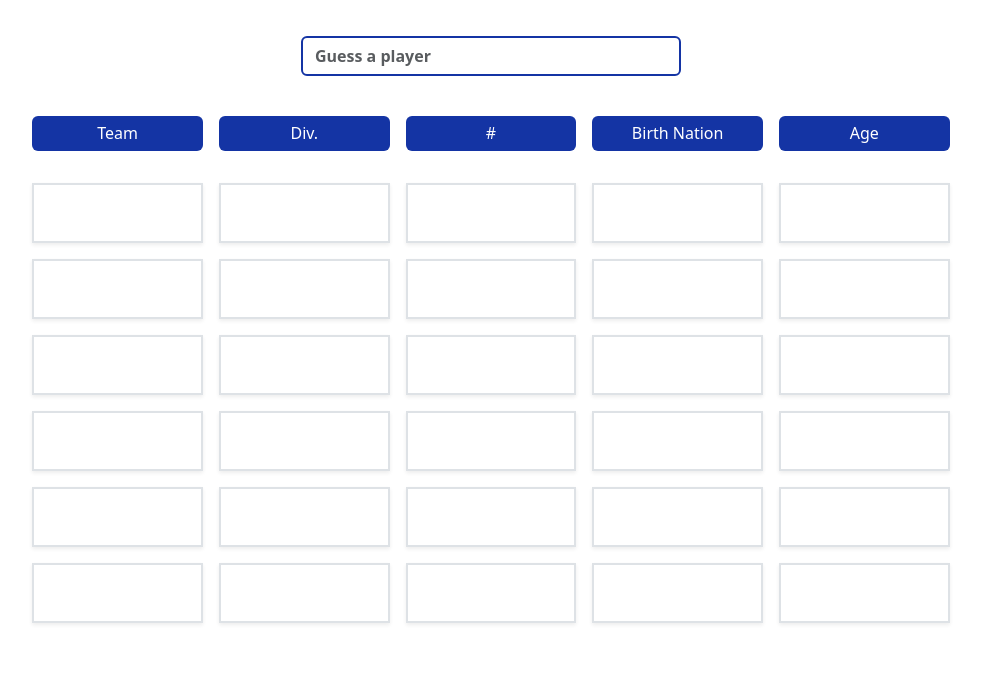
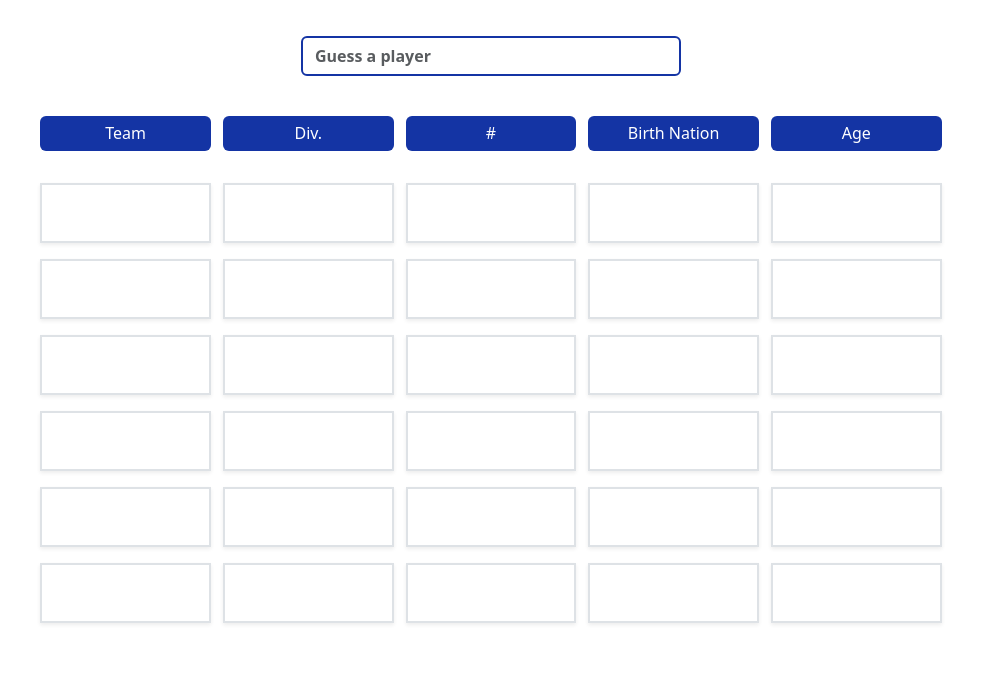
Before and after one commit to am0307/NHL-Guess-the-Shot, a Flask app: page / in a window 1280 px wide. Shown: the part 567-1254 px from the top of the page, without its empty margins (149-1130 px from the left). After the commit the page ends 1191 px from the top, so only its background shows below. Run offline with Flask 3, Linux system fonts and the light colour scheme; some libraries are stand-ins or nearby versions.

Commit message:
Adjust fit of column headers and info boxes for smaller devices

```diff
--- a/static/js/game-logic.js
+++ b/static/js/game-logic.js
@@ -260,7 +260,7 @@ if (copyWinBtn) { // Check if button exists prior to adding event listener
     copyWinBtn.addEventListener("click", function() {
         const textToCopy = document.querySelector("#share-result-win .modal-body").innerText;
 
-        // Make sharable text have working line breaks when copied
+        // Make sharable text that has working line breaks when copied
         const copyableText = textToCopy.replace(/<br>/g, '\n');
 
         // Change button text to "Copied!" for 2 seconds
@@ -281,7 +281,7 @@ if (copyLossBtn) { // Check if button exists prior to adding event listener
     copyLossBtn.addEventListener("click", function() {
         const textToCopy = document.querySelector("#share-result-loss .modal-body").innerText;
 
-        // Make sharable text have working line breaks when copied
+        // Make sharable text that has working line breaks when copied
         const copyableText = textToCopy.replace(/<br>/g, '\n');
 
         // Change button text to "Copied!" for 2 seconds
--- a/static/style.css
+++ b/static/style.css
@@ -98,11 +98,20 @@ video {
   overflow-wrap: anywhere;
   padding-left: 0.15rem !important;
   padding-right: 0.15rem !important;
+  margin-left: 6px;
+  margin-right: 6px;
+  min-width: 60px;
 }
 
 [class^="player-info-"] * {
   margin: 0;
   padding: 0;
+}
+
+.column-headers {
+  margin-left: 6px;
+  margin-right: 6px;
+  min-width: 60px;
 }
 
 .player-option {
--- a/templates/base.html
+++ b/templates/base.html
@@ -140,65 +140,65 @@
             <div class="col-9 col-md-8 col-xxl-6">
                 <!-- Headers -->
                 <div class="row row-cols-5 flex-nowrap justify-content-center my-3 d-flex align-items-stretch">
-                    <h6 class="column-headers colour-changing column-tooltip col mx-2 mb-2 px-2 py-2 rounded mb-0 d-flex align-items-center justify-content-center" data-bs-placement="top" title="The player's current team.">Team</h6>
-                    <h6 class="column-headers colour-changing column-tooltip col mx-2 mb-2 px-2 py-2 rounded mb-0 d-flex align-items-center justify-content-center" data-bs-placement="top" title="The player's division, appears yellow when player conferences match.">Div.</h6>
-                    <h6 class="column-headers colour-changing column-tooltip col mx-2 mb-2 px-2 py-2 rounded mb-0 d-flex align-items-center justify-content-center" data-bs-placement="top" title="The player's number, appears yellow when within 10 of the correct answer.">#</h6>
-                    <h6 class="column-headers colour-changing column-tooltip col mx-2 mb-2 px-2 py-2 rounded mb-0 d-flex align-items-center justify-content-center" data-bs-placement="top" title="The player's country of birth.">Birth Nation</h6>
-                    <h6 class="column-headers colour-changing column-tooltip col mx-2 mb-2 px-2 py-2 rounded mb-0 d-flex align-items-center justify-content-center" data-bs-placement="top" title="The player's age, appears yellow when within 3 of the correct answer.">Age</h6>
+                    <h6 class="column-headers colour-changing column-tooltip col mb-2 px-2 py-2 rounded mb-0 d-flex align-items-center justify-content-center" data-bs-placement="top" title="The player's current team.">Team</h6>
+                    <h6 class="column-headers colour-changing column-tooltip col mb-2 px-2 py-2 rounded mb-0 d-flex align-items-center justify-content-center" data-bs-placement="top" title="The player's division, appears yellow when player conferences match.">Div.</h6>
+                    <h6 class="column-headers colour-changing column-tooltip col mb-2 px-2 py-2 rounded mb-0 d-flex align-items-center justify-content-center" data-bs-placement="top" title="The player's number, appears yellow when within 10 of the correct answer.">#</h6>
+                    <h6 class="column-headers colour-changing column-tooltip col mb-2 px-2 py-2 rounded mb-0 d-flex align-items-center justify-content-center" data-bs-placement="top" title="The player's country of birth.">Birth Nation</h6>
+                    <h6 class="column-headers colour-changing column-tooltip col mb-2 px-2 py-2 rounded mb-0 d-flex align-items-center justify-content-center" data-bs-placement="top" title="The player's age, appears yellow when within 3 of the correct answer.">Age</h6>
                 </div>
                 <!-- Display guess rows -->
                 <div id="guess-1">
                     <div class="row row-cols-5 flex-nowrap justify-content-center">
-                        <div class="player-info-1 shadow-sm col m-2 border-2 border team"></div>
-                        <div class="player-info-1 shadow-sm col m-2 border-2 border division"></div>
-                        <div class="player-info-1 shadow-sm col m-2 border-2 border number"></div>
-                        <div class="player-info-1 shadow-sm col m-2 border-2 border nation"></div>
-                        <div class="player-info-1 shadow-sm col m-2 border-2 border age"></div>
+                        <div class="player-info-1 shadow-sm col my-2 border-2 border team"></div>
+                        <div class="player-info-1 shadow-sm col my-2 border-2 border division"></div>
+                        <div class="player-info-1 shadow-sm col my-2 border-2 border number"></div>
+                        <div class="player-info-1 shadow-sm col my-2 border-2 border nation"></div>
+                        <div class="player-info-1 shadow-sm col my-2 border-2 border age"></div>
                     </div>
                 </div>
                 <div id="guess-2">
                     <div class="row row-cols-5 flex-nowrap justify-content-center">
-                        <div class="player-info-2 shadow-sm col m-2 border-2 border team"></div>
-                        <div class="player-info-2 shadow-sm col m-2 border-2 border division"></div>
-                        <div class="player-info-2 shadow-sm col m-2 border-2 border number"></div>
-                        <div class="player-info-2 shadow-sm col m-2 border-2 border nation"></div>
-                        <div class="player-info-2 shadow-sm col m-2 border-2 border age"></div>
+                        <div class="player-info-2 shadow-sm col my-2 border-2 border team"></div>
+                        <div class="player-info-2 shadow-sm col my-2 border-2 border division"></div>
+                        <div class="player-info-2 shadow-sm col my-2 border-2 border number"></div>
+                        <div class="player-info-2 shadow-sm col my-2 border-2 border nation"></div>
+                        <div class="player-info-2 shadow-sm col my-2 border-2 border age"></div>
                     </div>
                 </div>
                 <div id="guess-3">
                     <div class="row row-cols-5 flex-nowrap justify-content-center">
-                        <div class="player-info-3 shadow-sm col m-2 border-2 border team"></div>
-                        <div class="player-info-3 shadow-sm col m-2 border-2 border division"></div>
-                        <div class="player-info-3 shadow-sm col m-2 border-2 border number"></div>
-                        <div class="player-info-3 shadow-sm col m-2 border-2 border nation"></div>
-                        <div class="player-info-3 shadow-sm col m-2 border-2 border age"></div>
+                        <div class="player-info-3 shadow-sm col my-2 border-2 border team"></div>
+                        <div class="player-info-3 shadow-sm col my-2 border-2 border division"></div>
+                        <div class="player-info-3 shadow-sm col my-2 border-2 border number"></div>
+                        <div class="player-info-3 shadow-sm col my-2 border-2 border nation"></div>
+                        <div class="player-info-3 shadow-sm col my-2 border-2 border age"></div>
                     </div>
                 </div>
                 <div id="guess-4">
                     <div class="row row-cols-5 flex-nowrap justify-content-center">
-                        <div class="player-info-4 shadow-sm col m-2 border-2 border team"></div>
-                        <div class="player-info-4 shadow-sm col m-2 border-2 border division"></div>
-                        <div class="player-info-4 shadow-sm col m-2 border-2 border number"></div>
-                        <div class="player-info-4 shadow-sm col m-2 border-2 border nation"></div>
-                        <div class="player-info-4 shadow-sm col m-2 border-2 border age"></div>
+                        <div class="player-info-4 shadow-sm col my-2 border-2 border team"></div>
+                        <div class="player-info-4 shadow-sm col my-2 border-2 border division"></div>
+                        <div class="player-info-4 shadow-sm col my-2 border-2 border number"></div>
+                        <div class="player-info-4 shadow-sm col my-2 border-2 border nation"></div>
+                        <div class="player-info-4 shadow-sm col my-2 border-2 border age"></div>
                     </div>
                 </div>
                 <div id="guess-5">
                     <div class="row row-cols-5 flex-nowrap justify-content-center">
-                        <div class="player-info-5 shadow-sm col m-2 border-2 border team"></div>
-                        <div class="player-info-5 shadow-sm col m-2 border-2 border division"></div>
-                        <div class="player-info-5 shadow-sm col m-2 border-2 border number"></div>
-                        <div class="player-info-5 shadow-sm col m-2 border-2 border nation"></div>
-                        <div class="player-info-5 shadow-sm col m-2 border-2 border age"></div>
+                        <div class="player-info-5 shadow-sm col my-2 border-2 border team"></div>
+                        <div class="player-info-5 shadow-sm col my-2 border-2 border division"></div>
+                        <div class="player-info-5 shadow-sm col my-2 border-2 border number"></div>
+                        <div class="player-info-5 shadow-sm col my-2 border-2 border nation"></div>
+                        <div class="player-info-5 shadow-sm col my-2 border-2 border age"></div>
                     </div>
                 </div>
                 <div id="guess-6">
                     <div class="row row-cols-5 flex-nowrap justify-content-center">
-                        <div class="player-info-6 shadow-sm col m-2 mb-5 border-2 border team"></div>
-                        <div class="player-info-6 shadow-sm col m-2 mb-5 border-2 border division"></div>
-                        <div class="player-info-6 shadow-sm col m-2 mb-5 border-2 border number"></div>
-                        <div class="player-info-6 shadow-sm col m-2 mb-5 border-2 border nation"></div>
-                        <div class="player-info-6 shadow-sm col m-2 mb-5 border-2 border age"></div>
+                        <div class="player-info-6 shadow-sm col my-2 border-2 border team"></div>
+                        <div class="player-info-6 shadow-sm col my-2 border-2 border division"></div>
+                        <div class="player-info-6 shadow-sm col my-2 border-2 border number"></div>
+                        <div class="player-info-6 shadow-sm col my-2 border-2 border nation"></div>
+                        <div class="player-info-6 shadow-sm col my-2 border-2 border age"></div>
                     </div>
                 </div>
             </div>
```
